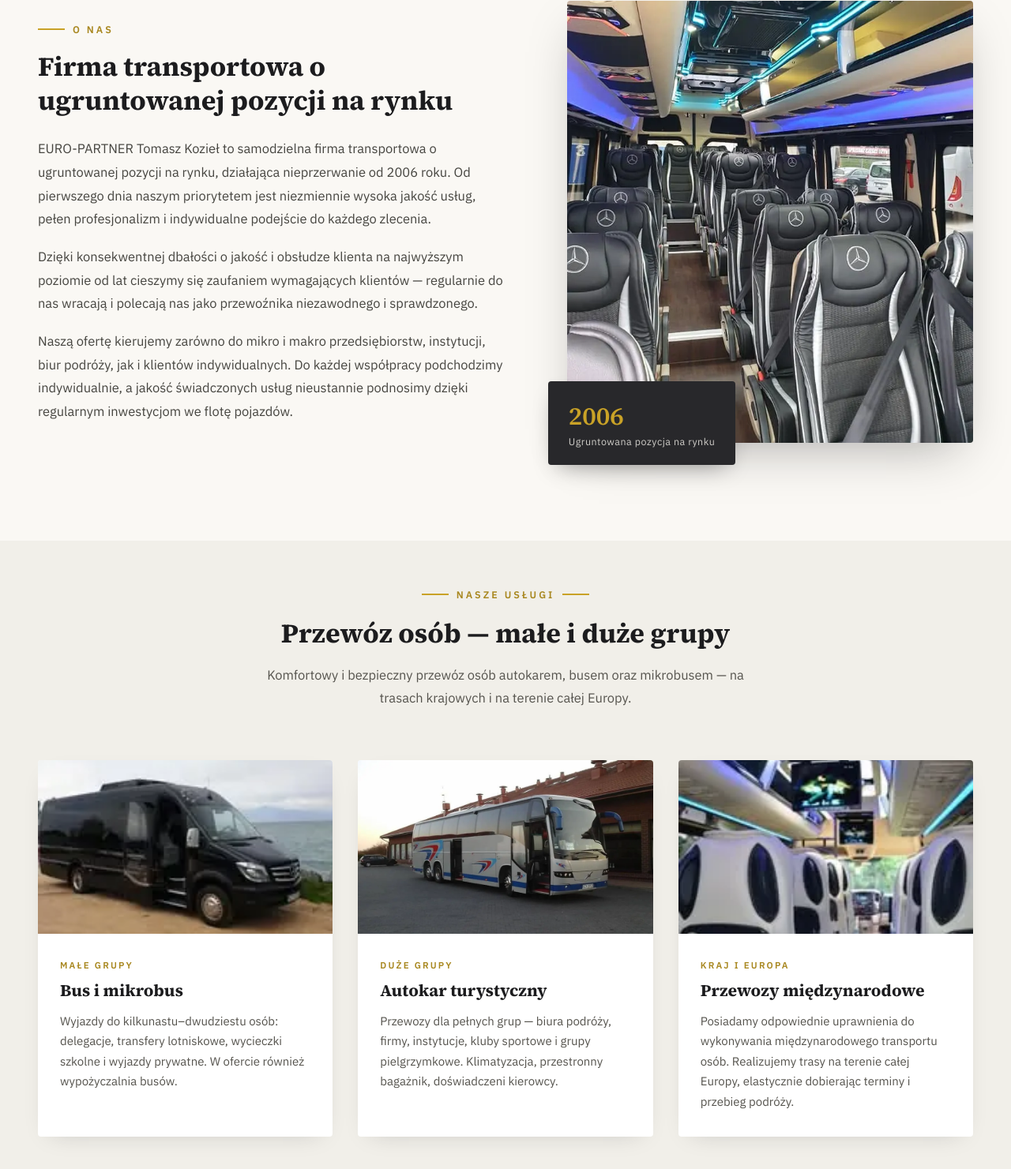
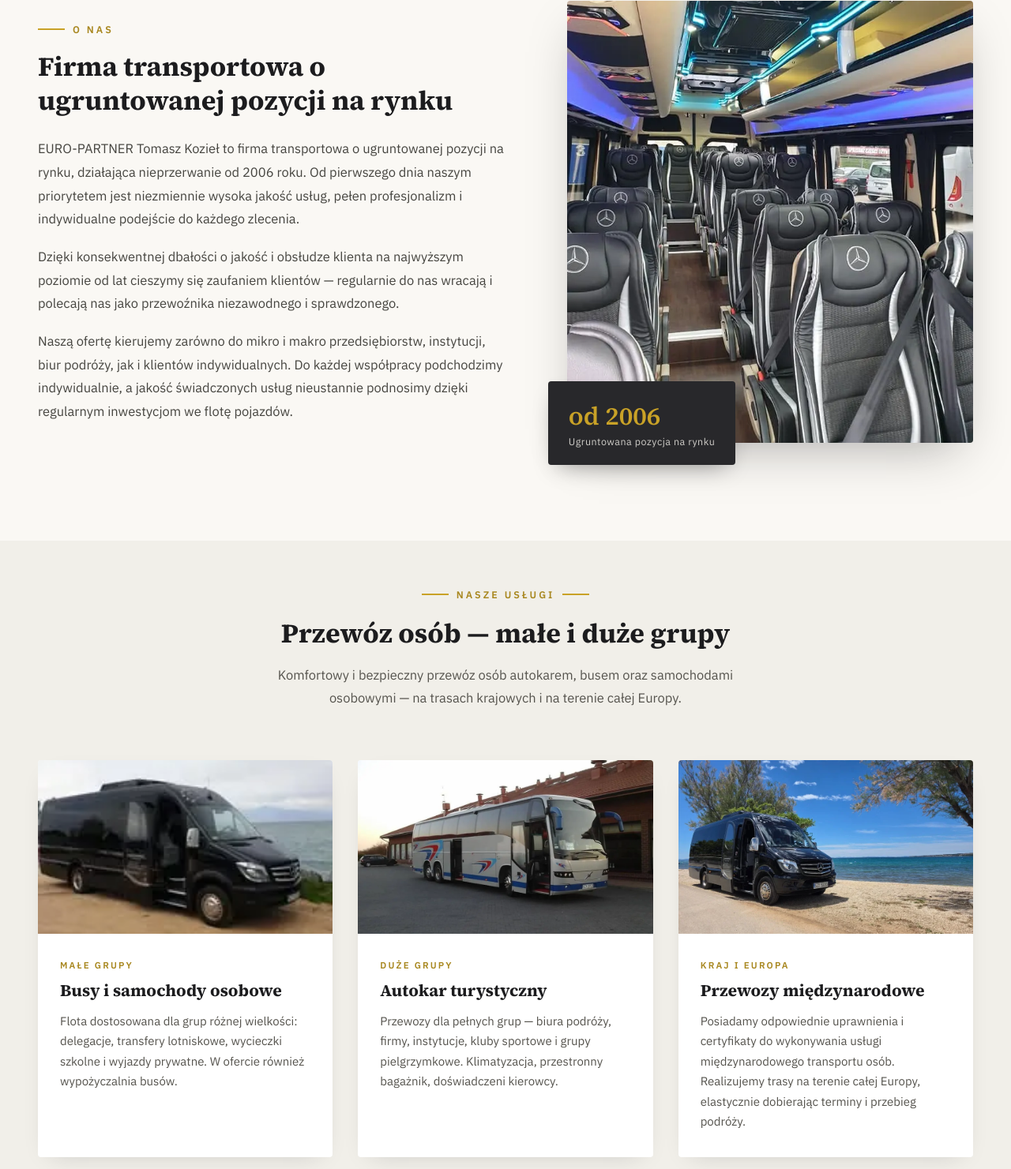
Before and after one commit to dawidszymik02/europartnerwebsite, a plain HTML site: page index.html in a window 1280 px wide. Shown: the part 859-2340 px from the top of the page at 79% size. Drawn offline with Linux system fonts and the light colour scheme.

Commit message:
Swap hero and international-transport-card photos, tweak copy
- Hero background: autokar.jpg -> busgrojec.jpg (+webp), resized
  busnadmorze.jpg down from 2048px/746KB to 900px/~116KB and added
  webp for the Przewozy miedzynarodowe service card.
- og:image updated to match the new hero photo.
- Minor copy edits across hero, O nas, Uslugi and fleet panel text.

Co-Authored-By: Claude Sonnet 5 <noreply@anthropic.com>

```diff
--- a/index.html
+++ b/index.html
@@ -11,7 +11,7 @@
 <meta property="og:type" content="website" />
 <meta property="og:title" content="EURO-PARTNER — Transport osobowy krajowy i międzynarodowy" />
 <meta property="og:description" content="Przewóz osób autokarem, busem i mikrobusem — w Polsce i na terenie całej Europy. Bezpiecznie, punktualnie i z niezmiennie wysoką jakością usług od 2006 roku." />
-<meta property="og:image" content="https://www.euro-partner.pl/assets/images/autokar.jpg" />
+<meta property="og:image" content="https://www.euro-partner.pl/assets/images/busgrojec.jpg" />
 <meta property="og:url" content="https://www.euro-partner.pl/" />
 <meta property="og:locale" content="pl_PL" />
 
@@ -58,16 +58,16 @@
   <!-- HERO -->
   <section class="hero" aria-label="Wprowadzenie">
     <picture>
-      <source srcset="assets/images/autokar.webp" type="image/webp" />
-      <img class="hero__bg" src="assets/images/autokar.jpg" width="960" height="540" alt="Autokar EURO-PARTNER" fetchpriority="high" />
+      <source srcset="assets/images/busgrojec.webp" type="image/webp" />
+      <img class="hero__bg" src="assets/images/busgrojec.jpg" width="960" height="636" alt="Autokar EURO-PARTNER" fetchpriority="high" />
     </picture>
     <div class="hero__overlay"></div>
     <div class="hero__content">
       <p class="eyebrow eyebrow--on-dark">
         <span class="eyebrow__line" aria-hidden="true"></span>
-        <span class="eyebrow__text">Zaufanie wymagających klientów od 2006 roku</span>
+        <span class="eyebrow__text">Cieszymy się zaufaniem klientów od 2006 roku</span>
       </p>
-      <h1 class="hero-title">Transport osobowy dla wymagających klientów</h1>
+      <h1 class="hero-title">Transport osobowy dla wymagających</h1>
       <p class="hero-lead">Przewóz osób autokarem, busem i mikrobusem — w Polsce i na terenie całej Europy. Bezpiecznie, punktualnie i z niezmiennie wysoką jakością usług, którą wymagający klienci doceniają od 2006 roku.</p>
       <div class="hero-actions">
         <a href="mailto:euro.partner@onet.eu?subject=Zapytanie%20o%20wycen%C4%99" class="btn btn--gold">Poproś o wycenę</a>
@@ -85,8 +85,8 @@
       </p>
       <h2 class="about__title">Firma transportowa o ugruntowanej pozycji na rynku</h2>
       <div class="about__text">
-        <p>EURO-PARTNER Tomasz Kozieł to samodzielna firma transportowa o ugruntowanej pozycji na rynku, działająca nieprzerwanie od 2006 roku. Od pierwszego dnia naszym priorytetem jest niezmiennie wysoka jakość usług, pełen profesjonalizm i indywidualne podejście do każdego zlecenia.</p>
-        <p>Dzięki konsekwentnej dbałości o jakość i obsłudze klienta na najwyższym poziomie od lat cieszymy się zaufaniem wymagających klientów — regularnie do nas wracają i polecają nas jako przewoźnika niezawodnego i sprawdzonego.</p>
+        <p>EURO-PARTNER Tomasz Kozieł to firma transportowa o ugruntowanej pozycji na rynku, działająca nieprzerwanie od 2006 roku. Od pierwszego dnia naszym priorytetem jest niezmiennie wysoka jakość usług, pełen profesjonalizm i indywidualne podejście do każdego zlecenia.</p>
+        <p>Dzięki konsekwentnej dbałości o jakość i obsłudze klienta na najwyższym poziomie od lat cieszymy się zaufaniem klientów — regularnie do nas wracają i polecają nas jako przewoźnika niezawodnego i sprawdzonego.</p>
         <p>Naszą ofertę kierujemy zarówno do mikro i makro przedsiębiorstw, instytucji, biur podróży, jak i klientów indywidualnych. Do każdej współpracy podchodzimy indywidualnie, a jakość świadczonych usług nieustannie podnosimy dzięki regularnym inwestycjom we flotę pojazdów.</p>
       </div>
     </div>
@@ -96,7 +96,7 @@
         <img class="about__image" src="assets/images/bus_srodek.jpg" width="720" height="960" alt="Wnętrze autokaru EURO-PARTNER" loading="lazy" decoding="async" />
       </picture>
       <div class="about__badge">
-        <div class="about__badge-year">2006</div>
+        <div class="about__badge-year">od 2006</div>
         <div class="about__badge-label">Ugruntowana pozycja na rynku</div>
       </div>
     </div>
@@ -112,7 +112,7 @@
           <span class="eyebrow__line" aria-hidden="true"></span>
         </p>
         <h2 class="services__title">Przewóz osób — małe i duże grupy</h2>
-        <p class="services__lead">Komfortowy i bezpieczny przewóz osób autokarem, busem oraz mikrobusem — na trasach krajowych i na terenie całej Europy.</p>
+        <p class="services__lead">Komfortowy i bezpieczny przewóz osób autokarem, busem oraz samochodami osobowymi — na trasach krajowych i na terenie całej Europy.</p>
       </div>
 
       <div class="service-cards">
@@ -123,8 +123,8 @@
           </picture>
           <div class="service-card__body">
             <p class="service-card__kicker">Małe grupy</p>
-            <h3 class="service-card__title">Bus i mikrobus</h3>
-            <p class="service-card__text">Wyjazdy do kilkunastu–dwudziestu osób: delegacje, transfery lotniskowe, wycieczki szkolne i wyjazdy prywatne. W ofercie również wypożyczalnia busów.</p>
+            <h3 class="service-card__title">Busy i samochody osobowe</h3>
+            <p class="service-card__text">Flota dostosowana dla grup różnej wielkości: delegacje, transfery lotniskowe, wycieczki szkolne i wyjazdy prywatne. W ofercie również wypożyczalnia busów.</p>
           </div>
         </article>
 
@@ -142,13 +142,13 @@
 
         <article class="service-card">
           <picture>
-            <source srcset="assets/images/bus_srodek_2.webp" type="image/webp" />
-            <img class="service-card__image" src="assets/images/bus_srodek_2.jpg" width="206" height="206" alt="Wnętrze pojazdu EURO-PARTNER" loading="lazy" decoding="async" />
+            <source srcset="assets/images/busnadmorze.webp" type="image/webp" />
+            <img class="service-card__image" src="assets/images/busnadmorze.jpg" width="900" height="547" alt="Bus EURO-PARTNER na trasie międzynarodowej" loading="lazy" decoding="async" />
           </picture>
           <div class="service-card__body">
             <p class="service-card__kicker">Kraj i Europa</p>
             <h3 class="service-card__title">Przewozy międzynarodowe</h3>
-            <p class="service-card__text">Posiadamy odpowiednie uprawnienia do wykonywania międzynarodowego transportu osób. Realizujemy trasy na terenie całej Europy, elastycznie dobierając terminy i przebieg podróży.</p>
+            <p class="service-card__text">Posiadamy odpowiednie uprawnienia i certyfikaty do wykonywania usługi międzynarodowego transportu osób. Realizujemy trasy na terenie całej Europy, elastycznie dobierając terminy i przebieg podróży.</p>
           </div>
         </article>
       </div>
@@ -165,7 +165,7 @@
       <div class="fleet-panel__text">
         <p class="fleet-panel__kicker">Nowoczesna flota</p>
         <h3 class="fleet-panel__title">Komfort, który widać od pierwszego wejścia</h3>
-        <p class="fleet-panel__body">Wygodne, klimatyzowane wnętrza i regularne inwestycje w nowe pojazdy — komfort podróży na poziomie, jakiego oczekują wymagający klienci. Każdy autokar i bus przechodzi regularne przeglądy techniczne, a za kierownicą siadają wyłącznie doświadczeni kierowcy.</p>
+        <p class="fleet-panel__body">Wygodne, klimatyzowane wnętrza i regularne inwestycje w nowe pojazdy — komfort podróży na poziomie, jakiego oczekują wymagający klienci. Każdy samochód przechodzi regularne przeglądy techniczne, a za kierownicą siadają wyłącznie doświadczeni kierowcy.</p>
       </div>
     </div>
   </section>
```
Also changed, not shown: assets/images/busgrojec.jpg (added), assets/images/busgrojec.webp (added), assets/images/busnadmorze.jpg (added), assets/images/busnadmorze.webp (added).
